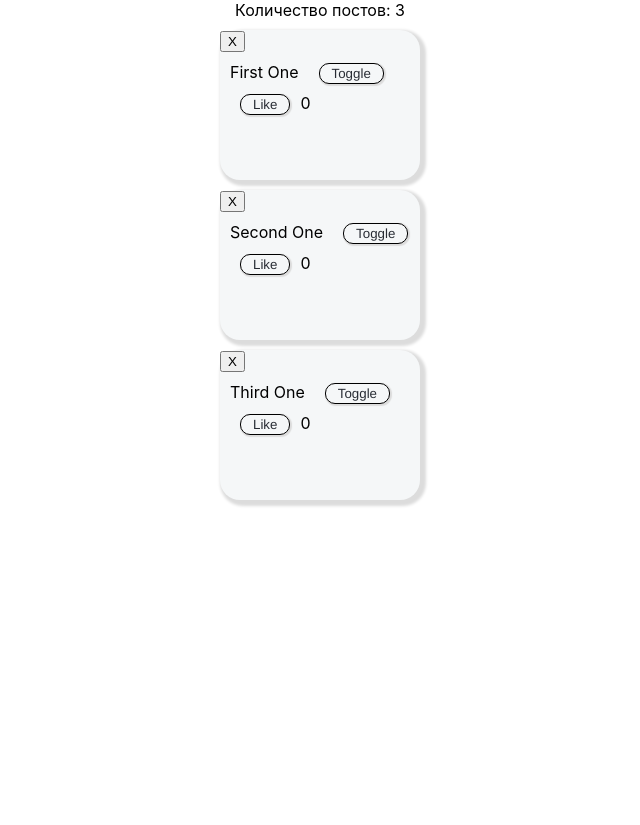
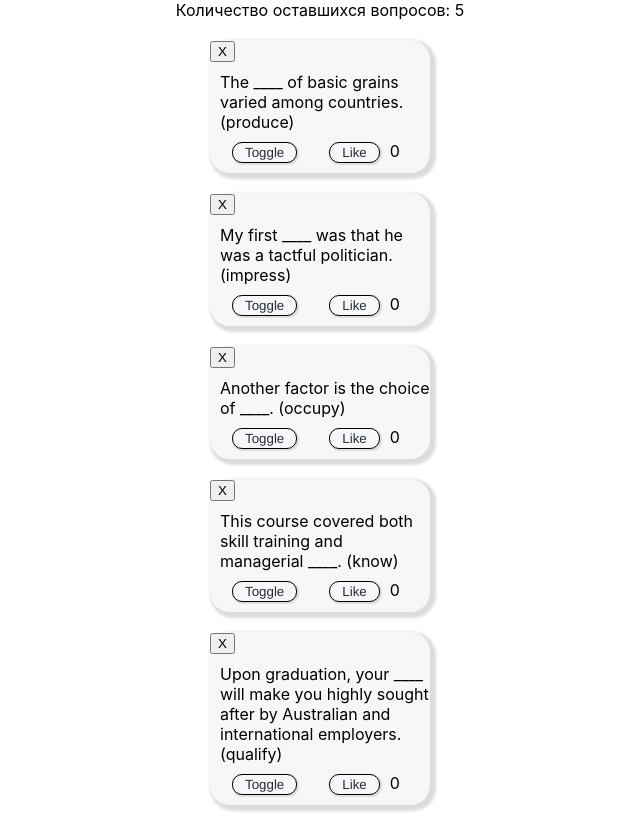
Before and after one commit to tukumann/blog-app, a React (Create React App) app: page / in a window 1280 px wide. Shown: the whole page, without its empty margins (320-960 px from the left). Before the commit the page ends 800 px from the top, so only its background shows below. Built offline with nearby package versions, Linux system fonts and the light colour scheme.

Commit message:
some content was added

```diff
--- a/src/App.css
+++ b/src/App.css
@@ -44,10 +44,11 @@
 }
 
 .post {
-  margin: 10px auto 10px auto;
+  margin: 20px auto;
   display: block;
-  max-width: 200px;
-  height: 150px;
+  min-width: 220px;
+  max-width: 15vw;
+  max-height: 200px;
   border-radius: 20px;
   box-shadow: gainsboro 3px 3px 3px 3px;
   background-color: #f5f7f8;
@@ -58,6 +59,7 @@
   margin-left: 10%;
   margin-top: 10px;
   margin-right: 10px;
+  margin-bottom: 10px;
   background-color: #f5f7f8;
   color: #282c34;
   font-family: 'Franklin Gothic Medium', 'Arial Narrow', Arial, sans-serif;
@@ -78,6 +80,9 @@
 }
 
 .post__body {
-  margin: 10px 0 0 10px;
-  display: inline-block;
+  margin: 10px 0 20px 10px;
+  padding-bottom: 10px;
+  display: block;
+  text-align: center;
+  color: #01b300;
 }
--- a/src/App.tsx
+++ b/src/App.tsx
@@ -5,21 +5,33 @@ const App = () => {
 
     let [posts, setPosts] = useState([
       {
-        name: "First One",
+        name: "The ____ of basic grains varied among countries. (produce)",
         isOpen: false,
-        description: "Some content #1",
+        description: "production",
         likes: 0
       },
       {
-        name: "Second One",
+        name: "My first ____ was that he was a tactful politician. (impress)",
         isOpen: false,
-        description: "Some content #2",
+        description: "impression",
         likes: 0
       },
       {
-        name: "Third One",
+        name: "Another factor is the choice of ____. (occupy)",
         isOpen: false,
-        description: "Some content #3",
+        description: "occupations",
+        likes: 0
+      },
+      {
+        name: "This course covered both skill training and managerial ____. (know)",
+        isOpen: false,
+        description: "knowledge",
+        likes: 0
+      },
+      {
+        name: "Upon graduation, your ____ will make you highly sought after by Australian and international employers. (qualify)",
+        isOpen: false,
+        description: "qualification",
         likes: 0
       }
     ]);
@@ -54,7 +66,7 @@ const App = () => {
 
     return (
     <>
-      <div className='posts__title'>{"Количество постов: " + posts.length}</div>
+      <div className='posts__title'>{"Количество оставшихся вопросов: " + posts.length}</div>
       {posts.map((post, i) => (
       <div className="post" key={ post.name }>
         <button className="post__remover" onClick={() => postRemover(i)}>X</button>
@@ -65,7 +77,7 @@ const App = () => {
           <span>{post.likes}</span>
         </div>
         {post.isOpen ? (
-        <div className="post__body">{ post.description }</div>
+        <div className="post__body"><strong>{ post.description }</strong></div>
         ) : null}
       </div>
       ))}
```
